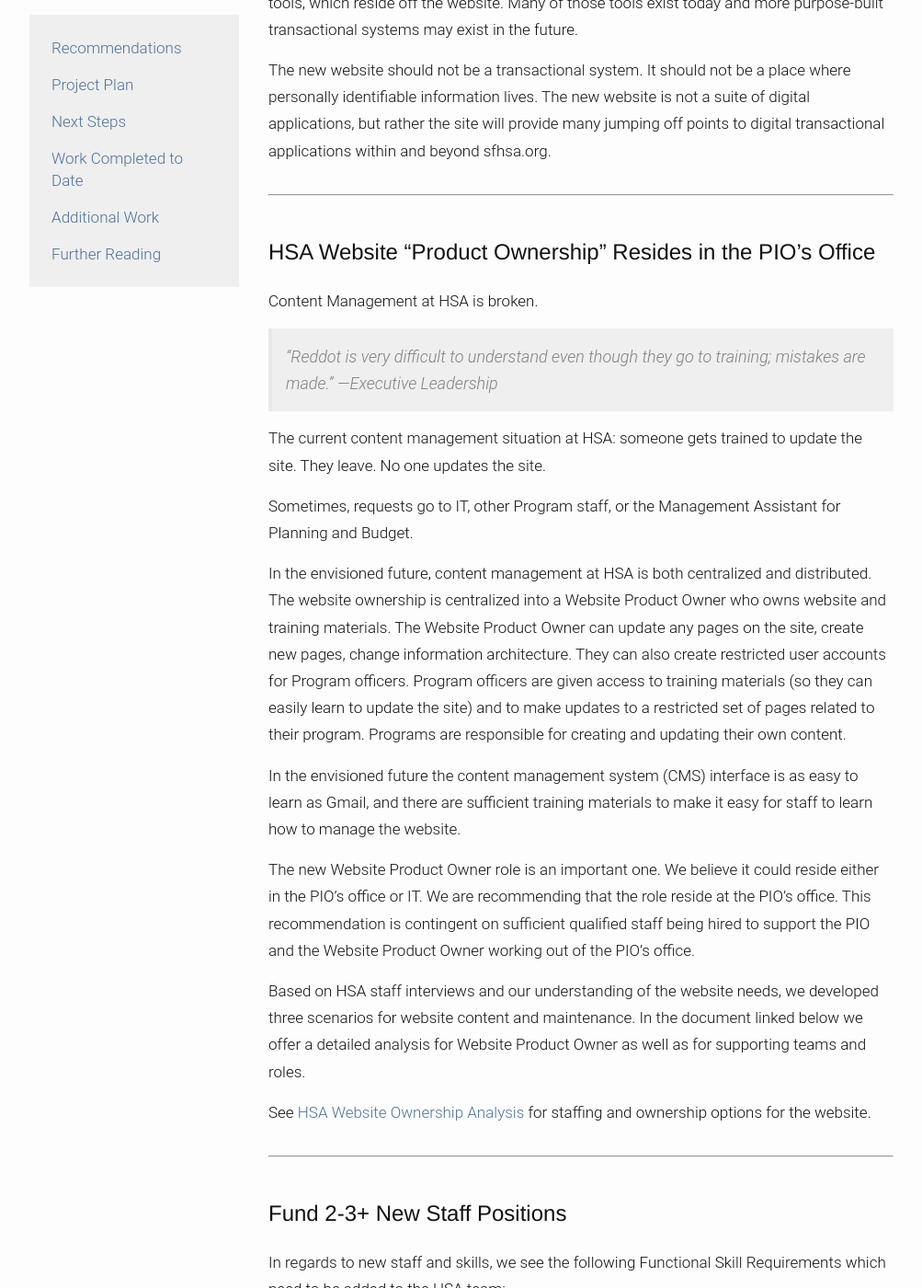
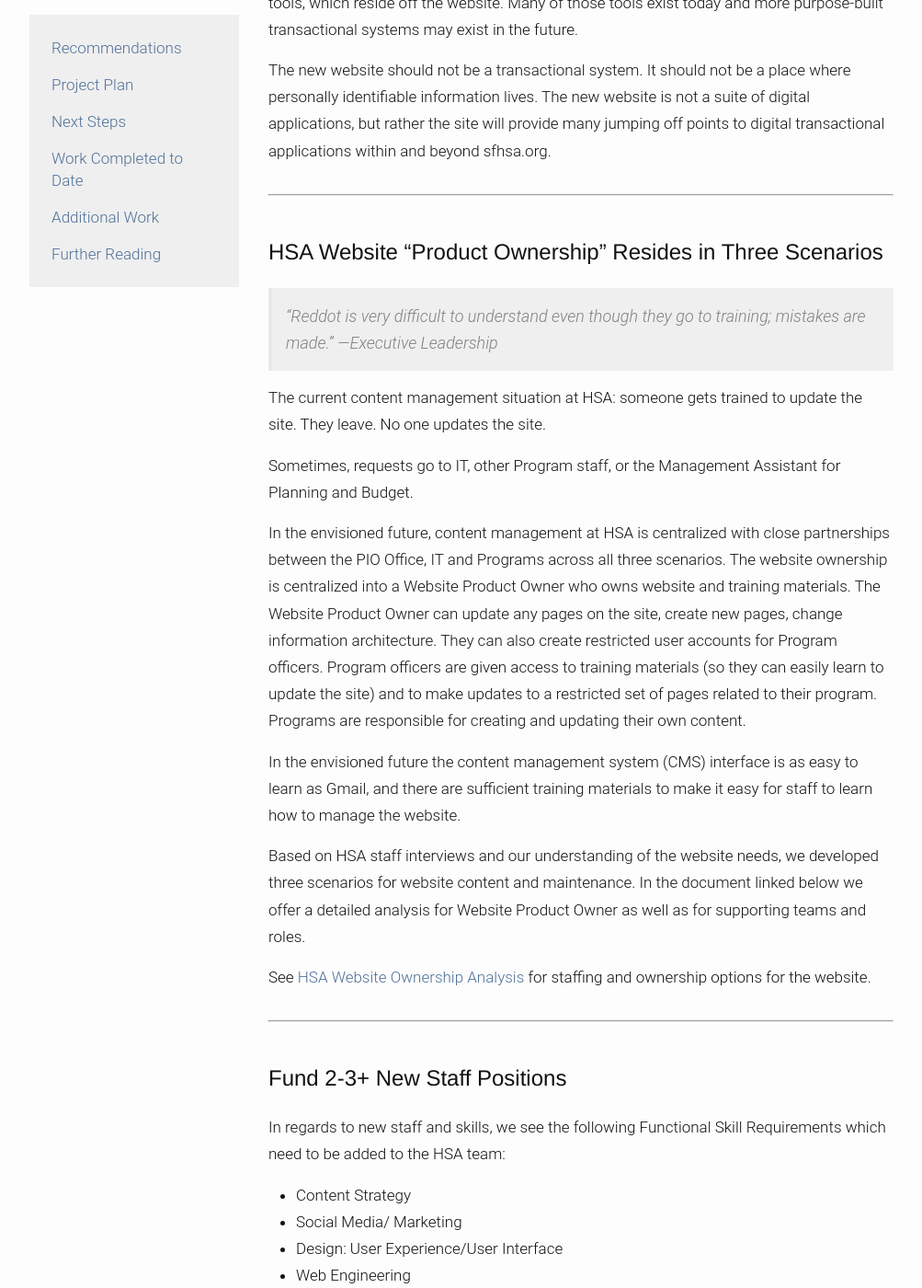
Before and after one commit to exygy-design/hsa-docs, a Jekyll site: the page built from recommendations.md, in a window 1280 px wide and 1400 px high, scrolled down 2400 px. Shown: the whole window at 92% size, without its empty margins (138-1141 px from the left). Built offline with Jekyll 4.4.1, drawn with Linux system fonts in a browser that asks for light colours; nearby versions of some CDN libraries; some of the changed text lies outside the part shown.

Commit message:
Updating recommendations

```diff
--- a/recommendations.md
+++ b/recommendations.md
@@ -18,7 +18,7 @@ permalink: /recommendations/
 
 * [The New Website: Information, Resources, Tools—Not Transactions (Yet)](#new-website)
 * [Core Requirements for New HSA Website ](#core-requirements)
-* [Website "Product Ownership" Resides in the PIO office ](#product-ownership)
+* [Website "Product Ownership" Resides in Three Scenarios ](#product-ownership)
 * [Fund 2-3+ New Staff Positions](#new-staff)
 * [Empower Content Administrators Across HSA with Sustainable Training Solutions](#administrators)
 * [Take advantage of The San Francisco Department of Technology’s (DT) Forthcoming Design Pattern Library](#pattern-library)
@@ -84,9 +84,8 @@ The new website should not be a transactional system. It should not be a place w
 
 * * *
 
-### <a name="product-ownership"></a>HSA Website "Product Ownership" Resides in the PIO’s Office
+### <a name="product-ownership"></a>HSA Website "Product Ownership" Resides in Three Scenarios
 
-Content Management at HSA is broken.
 
 > "Reddot is very difficult to understand even though they go to training; mistakes are made." —Executive Leadership
 
@@ -94,11 +93,9 @@ The current content management situation at HSA: someone gets trained to update
 
 Sometimes, requests go to IT, other Program staff, or the Management Assistant for Planning and Budget.
 
-In the envisioned future, content management at HSA is both centralized and distributed. The website ownership is centralized into a Website Product Owner who owns website and training materials. The Website Product Owner can update any pages on the site, create new pages, change information architecture. They can also create restricted user accounts for Program officers. Program officers are given access to training materials (so they can easily learn to update the site) and to make updates to a restricted set of pages related to their program. Programs are responsible for creating and updating their own content.
+In the envisioned future, content management at HSA is centralized with close partnerships between the PIO Office, IT and Programs across all three scenarios. The website ownership is centralized into a Website Product Owner who owns website and training materials. The Website Product Owner can update any pages on the site, create new pages, change information architecture. They can also create restricted user accounts for Program officers. Program officers are given access to training materials (so they can easily learn to update the site) and to make updates to a restricted set of pages related to their program. Programs are responsible for creating and updating their own content.
 
 In the envisioned future the content management system (CMS) interface is as easy to learn as Gmail, and there are sufficient training materials to make it easy for staff to learn how to manage the website.
-
-The new Website Product Owner role is an important one. We believe it could reside either in the PIO’s office or IT. We are recommending that the role reside at the PIO’s office. This recommendation is contingent on sufficient qualified staff being hired to support the PIO and the Website Product Owner working out of the PIO’s office.
 
 Based on HSA staff interviews and our understanding of the website needs, we developed three scenarios for website content and maintenance. In the document linked below we offer a detailed analysis for Website Product Owner as well as for supporting teams and roles.
 
```
